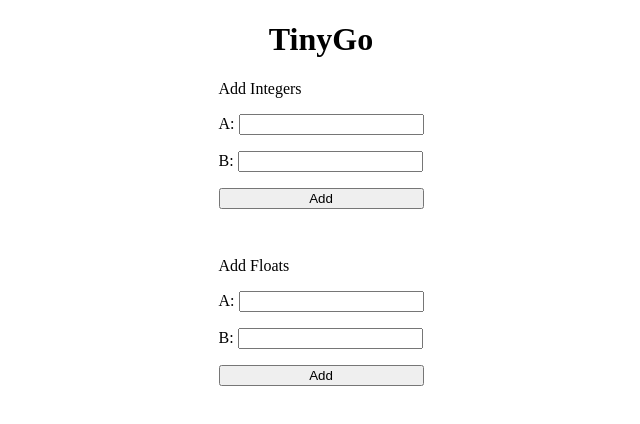
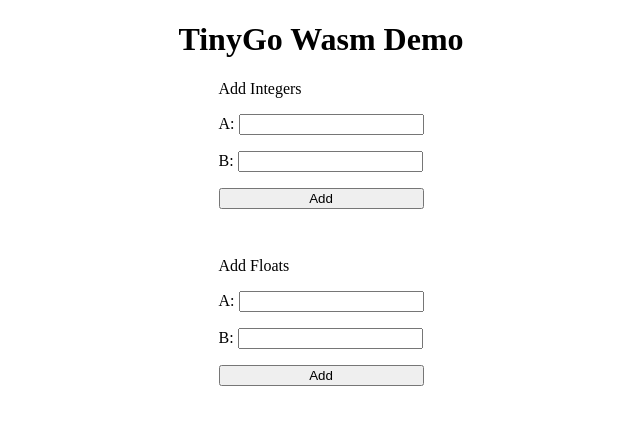
Before and after one commit to GabiBizdoc/random, a plain HTML site: page wasm-golang/www_tinygo/index.html in a window 1280 px wide. Shown: the whole page, without its empty margins (319-959 px from the left). Drawn offline with Linux system fonts and the light colour scheme; no server answers.

Commit message:
🚀 Deploy: GoWasm Demo

```diff
--- a/wasm-golang/www_tinygo/index.html
+++ b/wasm-golang/www_tinygo/index.html
@@ -16,7 +16,7 @@
 </style>
 <body>
 <div class="container">
-    <h1 style="text-align: center">TinyGo</h1>
+    <h1 style="text-align: center">TinyGo Wasm Demo</h1>
     <form id="integers">
         <label>Add Integers</label>
         <div>
```
Also changed, not shown: wasm-golang/www/index.html (+1 -0 lines), 2 other files.
